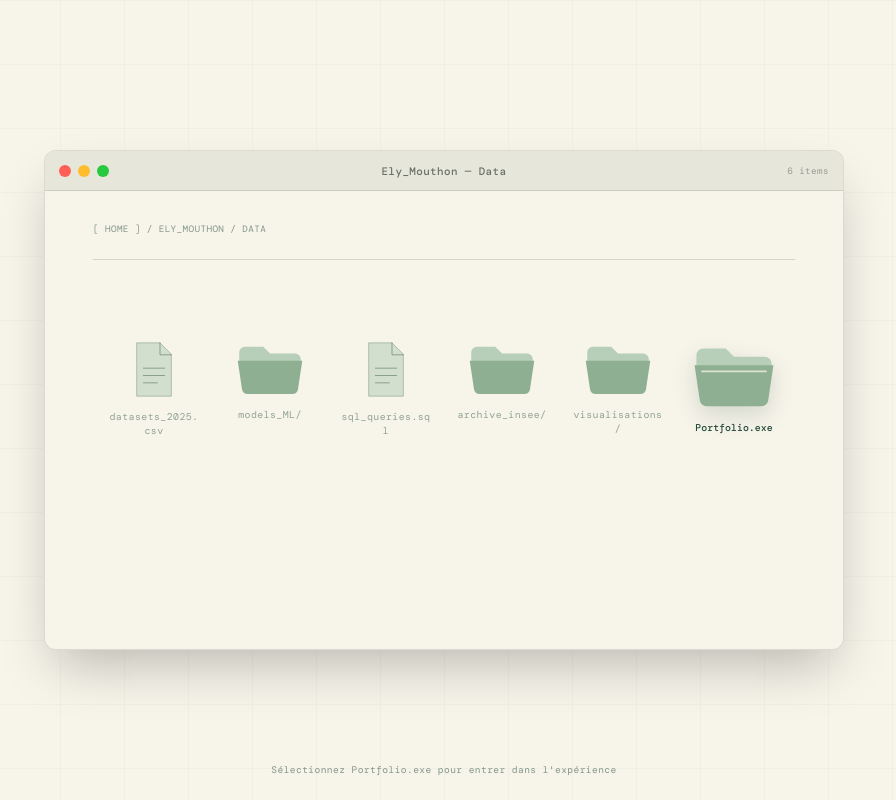
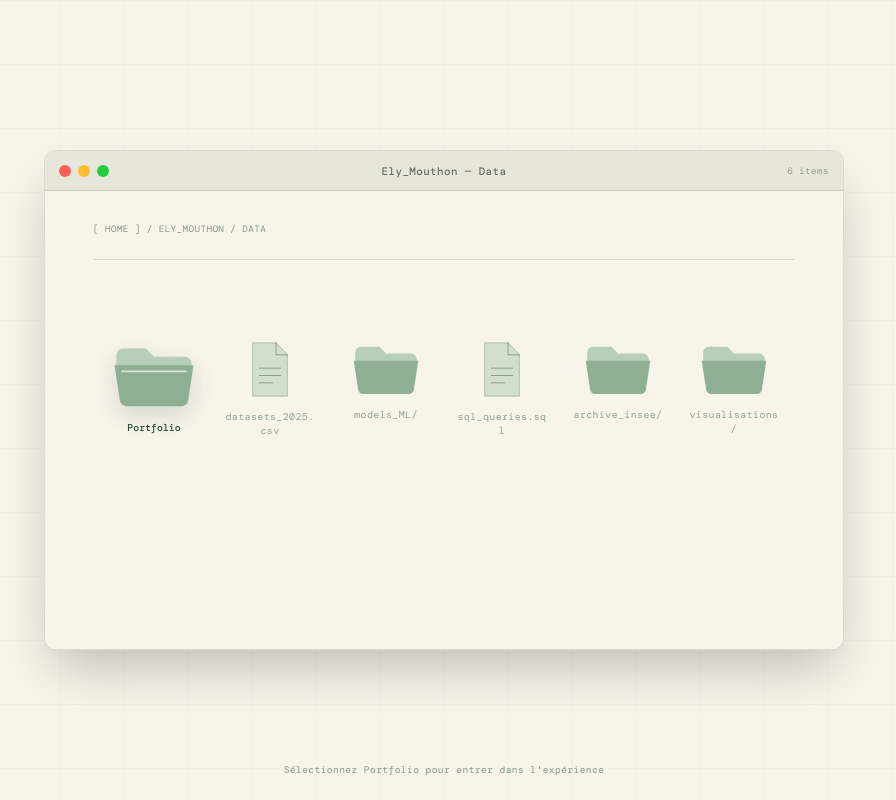
Before and after one commit to elymouthon/elymouthon.github.io, a React (Vite) app: page / in a window 1280 px wide. Shown: the whole page, without its empty margins (196-1092 px from the left). Built offline with nearby package versions, Linux system fonts and the light colour scheme; a web font is replaced by a local one.

Commit message:
changement index dossier

```diff
--- a/src/components/ui/DesktopEntry.jsx
+++ b/src/components/ui/DesktopEntry.jsx
@@ -62,16 +62,16 @@ function DesktopEntry({ onEnter }) {
         <section className="finder-window__content" aria-label="Répertoire de projets data">
           <div className="finder-window__path">[ HOME ] / ELY_MOUTHON / DATA</div>
           <div className="finder-grid">
-            {finderItems.map((item) => <FinderItem key={item.name} {...item} />)}
             <button className="finder-item finder-item--portfolio" type="button" onClick={handleEnter}>
               <FolderIcon active />
-              <span>Portfolio.exe</span>
+              <span>Portfolio</span>
               <small>Cliquez pour ouvrir</small>
             </button>
+            {finderItems.map((item) => <FinderItem key={item.name} {...item} />)}
           </div>
         </section>
       </div>
-      <p className="desktop-entry__hint">Sélectionnez Portfolio.exe pour entrer dans l&apos;expérience</p>
+      <p className="desktop-entry__hint">Sélectionnez Portfolio pour entrer dans l&apos;expérience</p>
     </main>
   );
 }
```
